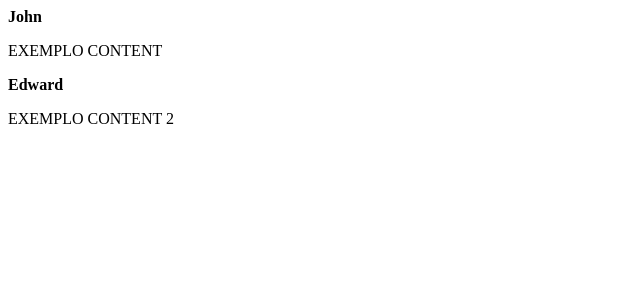
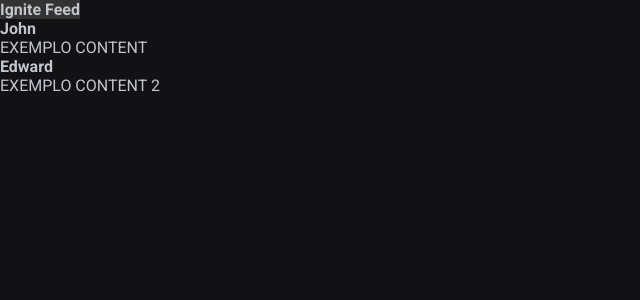
Before and after one commit to xggax/ignite-feed, a React (Vite) app: page / in a window 1280 px wide. Shown: the top 300 px of the page, without its empty margins (0-640 px from the left). Built offline with nearby package versions, Linux system fonts and the light colour scheme.

Commit message:
feat: adiciona css estilos globais

```diff
--- a/index.html
+++ b/index.html
@@ -2,8 +2,15 @@
 <html lang="en">
   <head>
     <meta charset="UTF-8" />
+
+    <link rel="preconnect" href="https://fonts.googleapis.com" />
+    <link rel="preconnect" href="https://fonts.gstatic.com" crossorigin />
+
     <link rel="icon" type="image/svg+xml" href="/vite.svg" />
     <meta name="viewport" content="width=device-width, initial-scale=1.0" />
+
+    <link href="https://fonts.googleapis.com/css2?family=Roboto:wght@400;700&display=swap" rel="stylesheet" />
+
     <title>Vite + React</title>
   </head>
   <body>
--- a/src/App.jsx
+++ b/src/App.jsx
@@ -1,8 +1,12 @@
 import { Post } from "./Post"
+import { Header } from "./components/Header";
+
+import './global.css';
 
 export function App() {
   return (
     <>
+      <Header />
       <Post
         author="John"
         content="EXEMPLO CONTENT"
--- /dev/null
+++ b/src/components/Header.jsx
@@ -0,0 +1,11 @@
+import styles from './Header.module.css';
+
+export function Header(){
+  return(
+    <header>
+      <strong className={styles.header}>
+        Ignite Feed
+      </strong>
+    </header>
+  );
+}
--- /dev/null
+++ b/src/components/Header.module.css
@@ -0,0 +1,4 @@
+.header {
+  background: #333;
+  height: 80px;
+}
--- /dev/null
+++ b/src/global.css
@@ -0,0 +1,30 @@
+:root {
+  --white: #ffffff;
+  --gray-100: #e1e1e6;
+  --gray-300: #c4c4cc;
+  --gray-400: #8d8d99;
+  --gray-600: #323238;
+  --gray-700: #29292e;
+  --gray-800: #202024;
+  --gray-900: #121214;
+
+  --green-500: #00875f;
+}
+
+* {
+  margin: 0;
+  padding: 0;
+  box-sizing: border-box;
+}
+
+body {
+  background: var(--gray-900);
+  color: var(--gray-300);
+  -webkit-font-smoothing: antialiased;
+}
+
+body, input, textarea, button {
+  font-family: 'Roboto', sans-serif;
+  font-weight: 400;
+  font-size: 1rem;
+}
```
